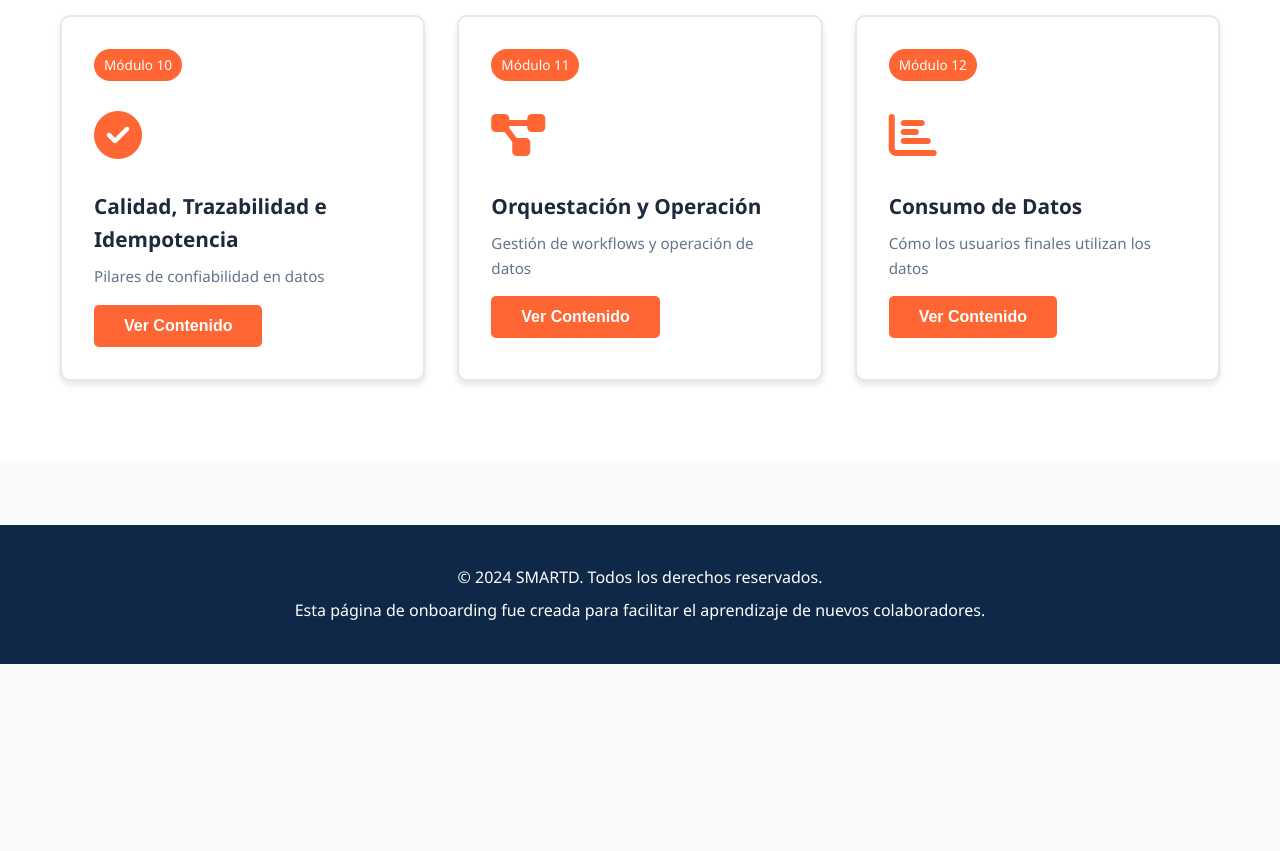
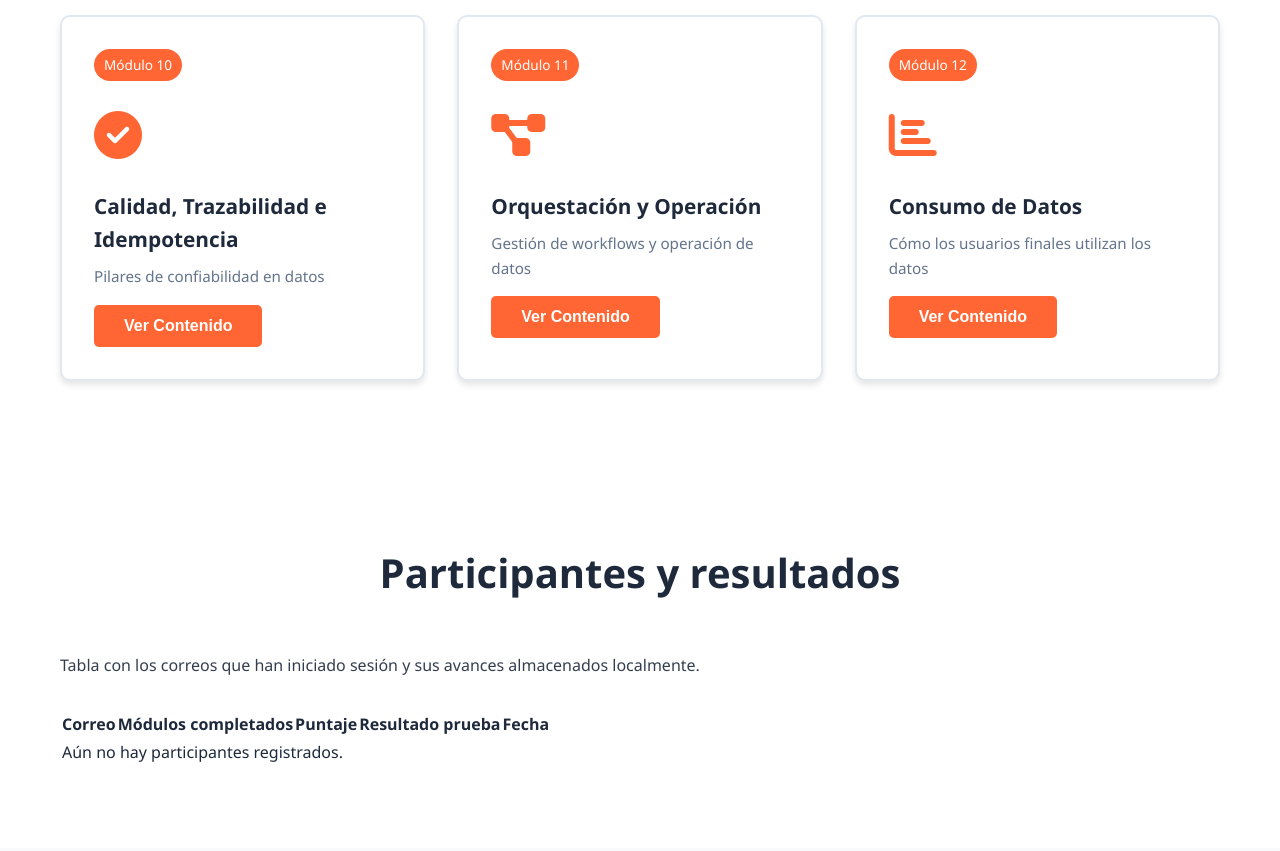
Before and after one commit to lucassotofigueroa-web/smartd-onboarding, a plain HTML site: page index.html in a window 1280 px wide. Shown: the part 1934-2785 px from the top of the page. Before the commit the page ends 2598 px from the top, so only its background shows below. Drawn offline with Linux system fonts and the light colour scheme.

Commit message:
Update index.html

```diff
--- a/index.html
+++ b/index.html
@@ -18,8 +18,9 @@
             <ul class="nav-menu" id="navMenu">
                 <li><a href="#inicio" class="nav-link">Inicio</a></li>
                 <li><a href="#modulos" class="nav-link">Módulos</a></li>
+                <li><a href="#participantes" class="nav-link">Participantes</a></li>
                 <li><a href="#contacto" class="nav-link">Contacto</a></li>
-                <li><a href="#prueba" id="testLink" class="nav-link">Prueba</a></li>
+                <li><a href="#" id="testLink" class="nav-link">Prueba</a></li>
             </ul>
             <div id="userArea">
                 <button class="btn btn-primary" id="loginBtn">Iniciar sesión</button>
@@ -64,6 +65,30 @@
     <!-- YouTube IFrame API (para detectar fin de reproducción) -->
     <script src="https://www.youtube.com/iframe_api"></script>
 
+    <!-- Participantes Section -->
+    <section id="participantes" class="modulos">
+        <div class="container">
+            <h2 class="section-title">Participantes y resultados</h2>
+            <p class="subtitle">Tabla con los correos que han iniciado sesión y sus avances almacenados localmente.</p>
+            <div class="participants-table-wrapper">
+                <table id="participantsTable">
+                    <thead>
+                        <tr>
+                            <th>Correo</th>
+                            <th>Módulos completados</th>
+                            <th>Puntaje</th>
+                            <th>Resultado prueba</th>
+                            <th>Fecha</th>
+                        </tr>
+                    </thead>
+                    <tbody id="participantsTableBody">
+                        <tr><td colspan="5">Aún no hay participantes registrados.</td></tr>
+                    </tbody>
+                </table>
+            </div>
+        </div>
+    </section>
+
     <!-- Footer -->
     <footer>
         <div class="container">
```
